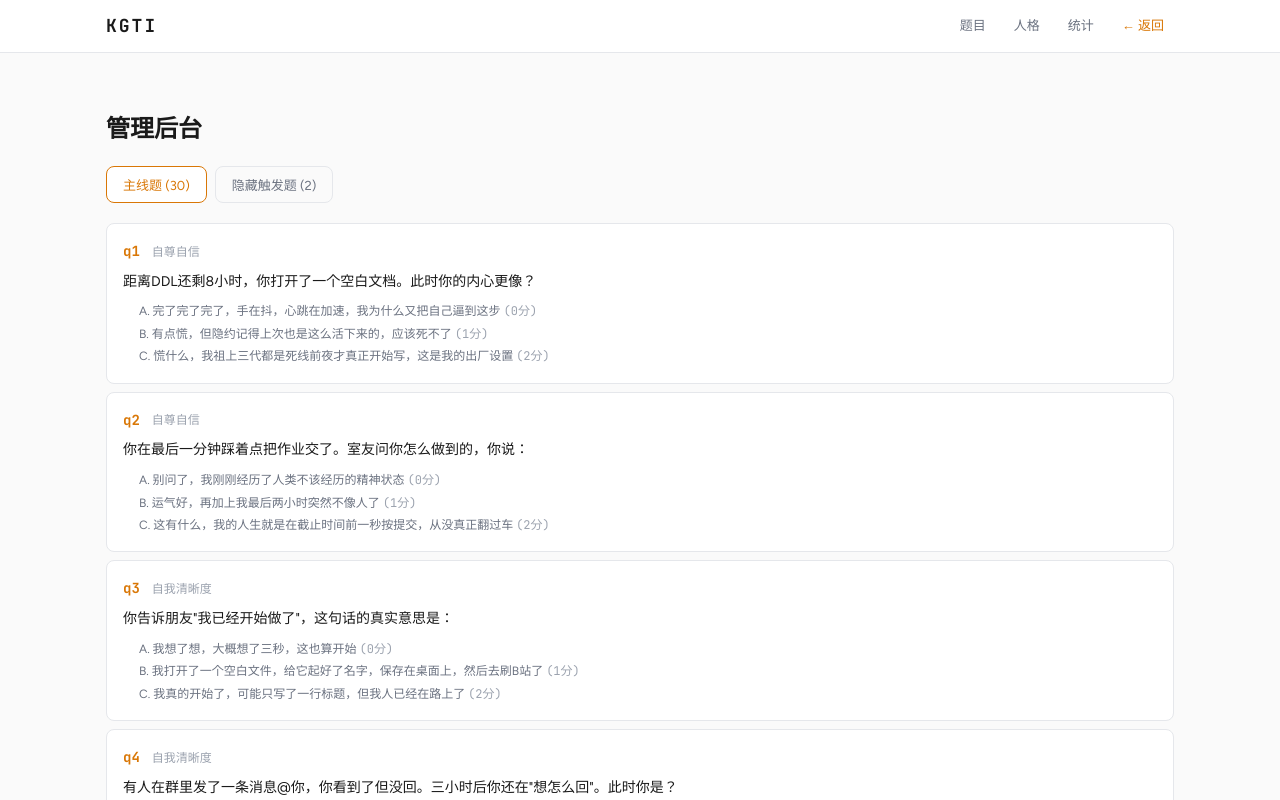
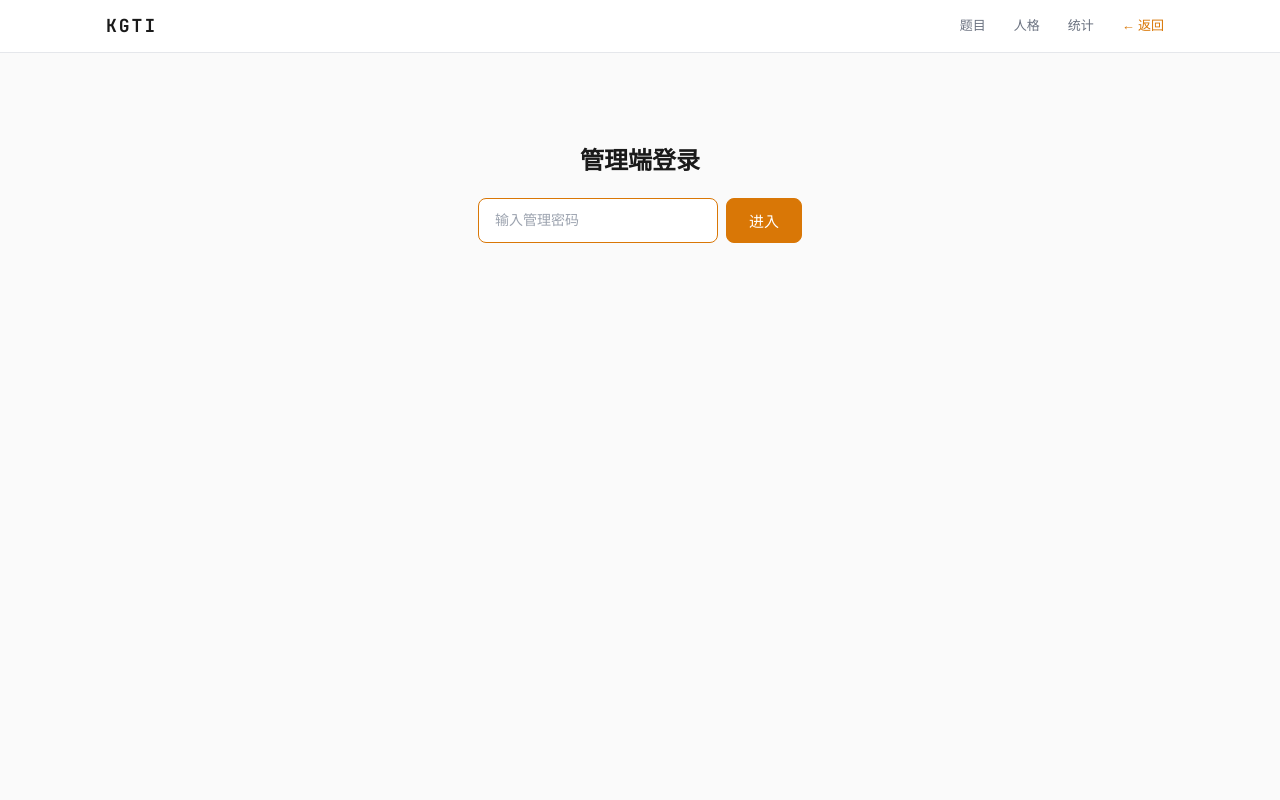
Before and after one commit to WWangZQ/Unicorn-Competition-Entertainment, a React (Vite) app in the folder frontend/: page /admin in a window 1280 px wide. Shown: the top 800 px of the page. Built offline with nearby package versions, Linux system fonts and the light colour scheme.

Commit message:
Remove gallery nav link, add admin password authentication

```diff
--- a/frontend/src/App.tsx
+++ b/frontend/src/App.tsx
@@ -6,6 +6,7 @@ import ResultPage from './pages/ResultPage';
 import GalleryPage from './pages/GalleryPage';
 import PersonalityDetailPage from './pages/PersonalityDetailPage';
 import AdminLayout from './pages/admin/AdminLayout';
+import AdminGuard from './pages/admin/AdminGuard';
 import QuestionManager from './pages/admin/QuestionManager';
 import PersonalityManager from './pages/admin/PersonalityManager';
 import StatsPage from './pages/admin/StatsPage';
@@ -22,7 +23,7 @@ export default function App() {
           <Route path="/result" element={<ResultPage />} />
           <Route path="/gallery" element={<GalleryPage />} />
           <Route path="/types/:code" element={<PersonalityDetailPage />} />
-          <Route path="/admin" element={<AdminLayout />}>
+          <Route path="/admin" element={<AdminGuard><AdminLayout /></AdminGuard>}>
             <Route index element={<QuestionManager />} />
             <Route path="questions" element={<QuestionManager />} />
             <Route path="personalities" element={<PersonalityManager />} />
--- a/frontend/src/components/Header.tsx
+++ b/frontend/src/components/Header.tsx
@@ -19,10 +19,7 @@ export default function Header() {
               <Link to="/" className="nav-link nav-link--exit">← 返回</Link>
             </>
           ) : (
-            <>
-              <Link to="/gallery" className="nav-link">图鉴</Link>
-              <Link to="/admin" className="nav-link nav-link--subtle">管理</Link>
-            </>
+            <Link to="/admin" className="nav-link nav-link--subtle">管理</Link>
           )}
         </nav>
       </div>
--- /dev/null
+++ b/frontend/src/pages/admin/AdminGuard.tsx
@@ -0,0 +1,52 @@
+import { useState } from 'react';
+
+const SESSION_KEY = 'kgti_admin_auth';
+
+function isAuthed(): boolean {
+  return sessionStorage.getItem(SESSION_KEY) === '1';
+}
+
+interface Props {
+  children: React.ReactNode;
+}
+
+export default function AdminGuard({ children }: Props) {
+  const [authed, setAuthed] = useState(isAuthed);
+  const [input, setInput] = useState('');
+  const [error, setError] = useState(false);
+
+  const handleLogin = () => {
+    if (input === 'kgti2026') {
+      sessionStorage.setItem(SESSION_KEY, '1');
+      setAuthed(true);
+      setError(false);
+    } else {
+      setError(true);
+    }
+  };
+
+  if (!authed) {
+    return (
+      <div className="page" style={{ textAlign: 'center', paddingTop: 64 }}>
+        <h2 style={{ marginBottom: 16 }}>管理端登录</h2>
+        <div style={{ display: 'flex', gap: 8, justifyContent: 'center' }}>
+          <input
+            className="input"
+            type="password"
+            placeholder="输入管理密码"
+            value={input}
+            onChange={(e) => { setInput(e.target.value); setError(false); }}
+            onKeyDown={(e) => e.key === 'Enter' && handleLogin()}
+            autoFocus
+          />
+          <button className="btn btn--primary" onClick={handleLogin}>
+            进入
+          </button>
+        </div>
+        {error && <p style={{ color: 'var(--accent)', marginTop: 12, fontSize: 14 }}>密码错误</p>}
+      </div>
+    );
+  }
+
+  return <>{children}</>;
+}
--- a/frontend/src/pages/admin/AdminLayout.tsx
+++ b/frontend/src/pages/admin/AdminLayout.tsx
@@ -1,9 +1,19 @@
-import { Outlet } from 'react-router-dom';
+import { Outlet, useNavigate } from 'react-router-dom';
 
 export default function AdminLayout() {
+  const navigate = useNavigate();
+
+  const handleLogout = () => {
+    sessionStorage.removeItem('kgti_admin_auth');
+    navigate('/');
+  };
+
   return (
     <div className="page admin-page">
-      <h1 className="page-title">管理后台</h1>
+      <div style={{ display: 'flex', justifyContent: 'space-between', alignItems: 'center', marginBottom: 20 }}>
+        <h1 className="page-title" style={{ marginBottom: 0 }}>管理后台</h1>
+        <button className="btn btn--ghost" onClick={handleLogout}>退出</button>
+      </div>
       <Outlet />
     </div>
   );
```
